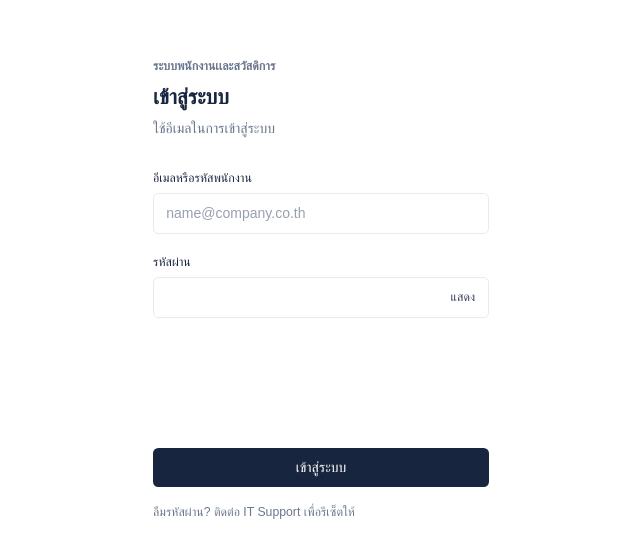
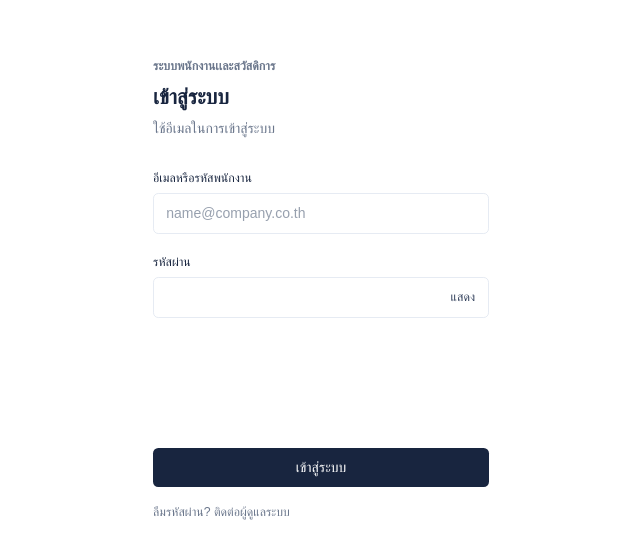
Before and after one commit to CodeNamePPer/WelfareProject_, a Next.js app in the folder Pj_ver1_login/: page /login in a window 1280 px wide. Shown: the part 110-668 px from the top of the page, without its empty margins (319-959 px from the left). Built offline with nearby package versions, Linux system fonts and the light colour scheme; no server answers; a web font is replaced by a local one.

Commit message:
อัปเดตไฟล์ล่าสุด

```diff
--- a/Pj_ver1_login/src/components/LoginForm.tsx
+++ b/Pj_ver1_login/src/components/LoginForm.tsx
@@ -168,7 +168,7 @@ export function LoginForm({ next }: { next: string }) {
         {loading ? "กำลังเข้าสู่ระบบ" : "เข้าสู่ระบบ"}
       </button>
 
-      <p className="text-sm text-ink-mute">ลืมรหัสผ่าน? ติดต่อ IT Support เพื่อรีเซ็ตให้</p>
+      <p className="text-sm text-ink-mute">ลืมรหัสผ่าน? ติดต่อผู้ดูแลระบบ</p>
     </form>
   );
 }
```
